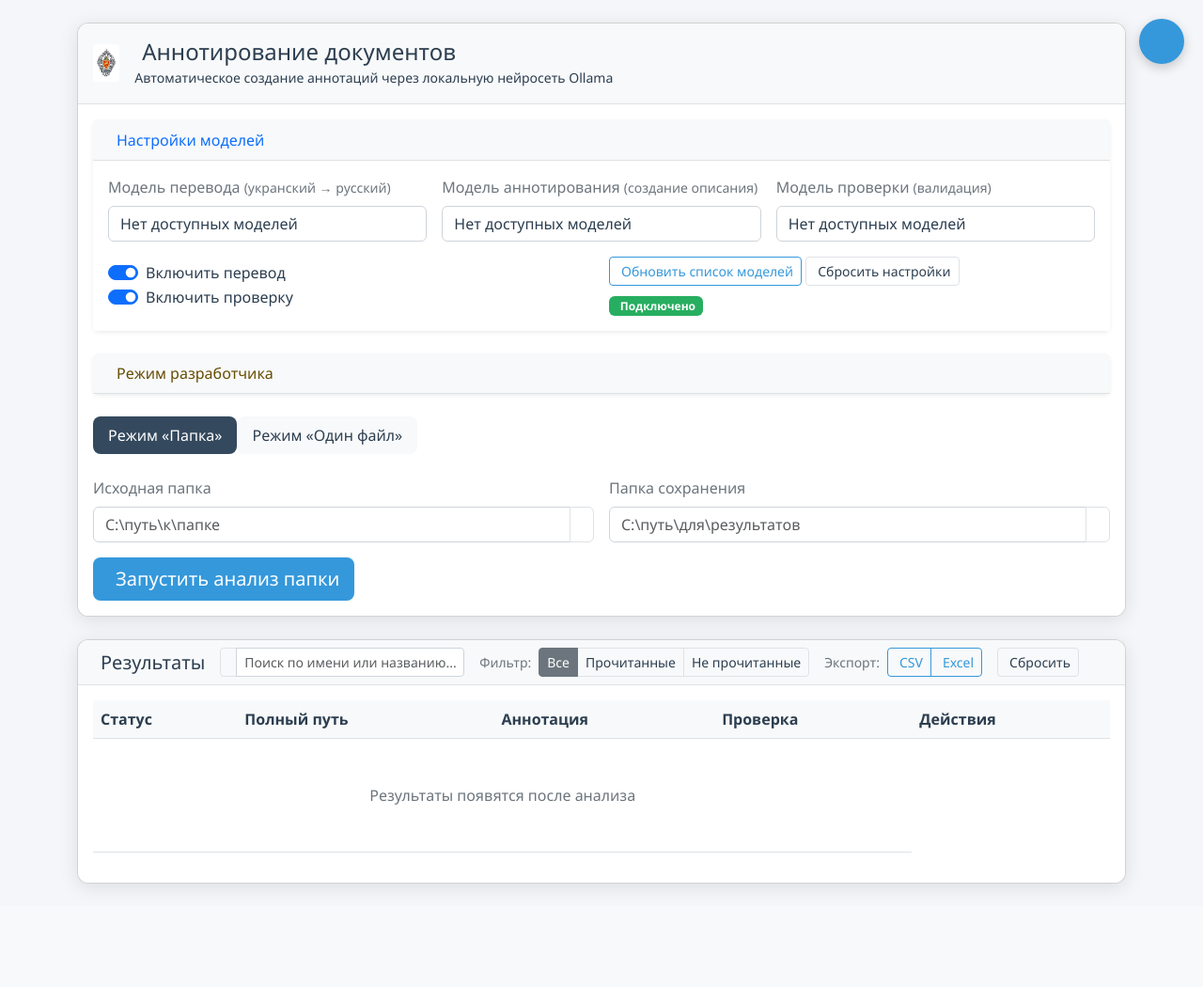
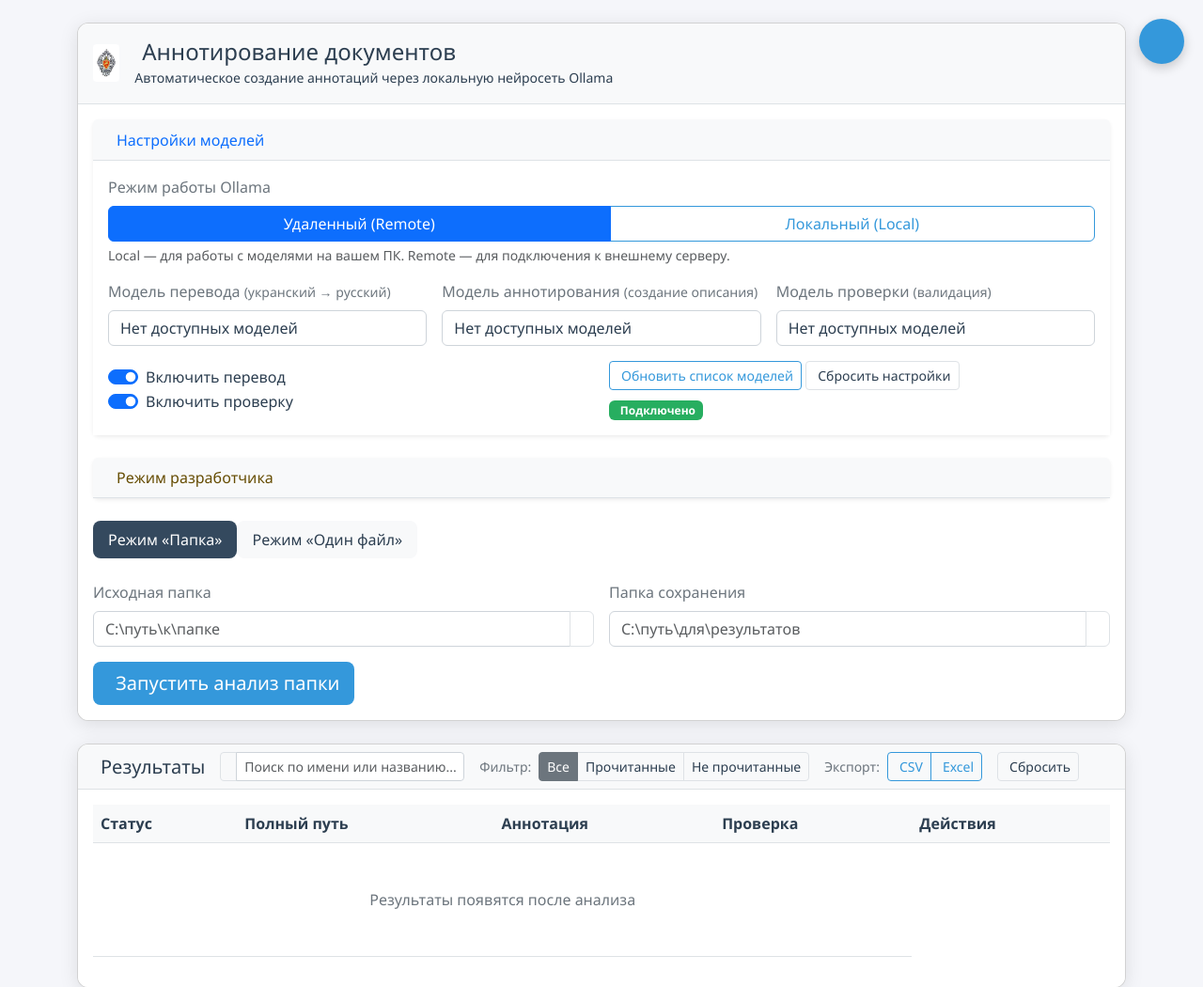
Before and after one commit to maratghldd/annotation, a FastAPI app: page / in a window 1280 px wide. Shown: the top 1050 px of the page at 94% size. Before the commit the page ends 947 px from the top, so only its background shows below. Run offline with FastAPI, Linux system fonts and the light colour scheme; data that the repository does not hold is empty; some libraries are stand-ins or nearby versions.

Commit message:
switching the mode ... is done through the interface

```diff
--- a/app.py
+++ b/app.py
@@ -66,7 +66,8 @@ def run_folder_analysis_task(
     enable_annotation: Optional[bool] = None,
     enable_review: Optional[bool] = None,
     max_annotation_chars: Optional[int] = None,
-    max_review_iterations: Optional[int] = None
+    max_review_iterations: Optional[int] = None,
+    mode: str = "remote"
 ):
     task_created_files[task_id] = []
     try:
@@ -79,17 +80,35 @@ def run_folder_analysis_task(
         def cancel_check():
             return task_cancelled.get(task_id, False)
 
+        # --- ВЫБОР КОНФИГУРАЦИИ ПО РЕЖИМУ ---
+        if mode == "local":
+            from config_local import ollama_local_config, local_pipeline_config
+            from core.ollama_local import OllamaLocalClient
+            current_ollama_config = ollama_local_config
+            current_pipeline_defaults = local_pipeline_config
+            ClientClass = OllamaLocalClient
+            log_callback = get_log_callback(task_id)
+            log_callback(f"\n🔌 Режим: LOCAL (локальная Ollama)")
+        else:
+            from config import ollama_config, pipeline_config
+            from core.ollama_models import OllamaClient
+            current_ollama_config = ollama_config
+            current_pipeline_defaults = pipeline_config
+            ClientClass = OllamaClient
+            log_callback = get_log_callback(task_id)
+            log_callback(f"\n🔌 Режим: REMOTE (удаленная Ollama)")
+        # ------------------------------------
+
         # Загружаем модели в оперативную память перед началом
-        log_callback = get_log_callback(task_id)
         log_callback("\n🔄 Загрузка моделей в оперативную память...")
 
         # Собираем уникальные модели для загрузки (чтобы не грузить одну модель 3 раза)
         models_to_load = set()
-        if enable_translation if enable_translation is not None else pipeline_config.enable_translation:
+        if enable_translation if enable_translation is not None else current_pipeline_defaults.enable_translation:
             models_to_load.add(translate_model)
-        if enable_annotation if enable_annotation is not None else pipeline_config.enable_annotation:
+        if enable_annotation if enable_annotation is not None else current_pipeline_defaults.enable_annotation:
             models_to_load.add(annotate_model)
-        if enable_review if enable_review is not None else pipeline_config.enable_review:
+        if enable_review if enable_review is not None else current_pipeline_defaults.enable_review:
             models_to_load.add(review_model)
 
         # Загружаем каждую уникальную модель только один раз
@@ -108,9 +127,9 @@ def run_folder_analysis_task(
 
                     # Увеличиваем таймаут для больших моделей (122B)
                     response = requests.post(
-                        f"{ollama_config.base_url}/api/generate",
+                        f"{current_ollama_config.base_url}/api/generate",
                         json=payload,
-                        verify=ollama_config.verify_ssl,
+                        verify=current_ollama_config.verify_ssl,
                         timeout=(10, 1800)  # 30 минут на генерацию для больших моделей
                     )
                     response.raise_for_status()
@@ -132,15 +151,15 @@ def run_folder_analysis_task(
 
         # Настройка pipeline с новыми параметрами
         pipe_config = PipelineConfig(
-            enable_translation=enable_translation if enable_translation is not None else pipeline_config.enable_translation,
-            enable_annotation=enable_annotation if enable_annotation is not None else pipeline_config.enable_annotation,
-            enable_review=enable_review if enable_review is not None else pipeline_config.enable_review,
-            max_annotation_chars=max_annotation_chars if max_annotation_chars is not None else pipeline_config.max_annotation_chars,
-            max_review_iterations=max_review_iterations if max_review_iterations is not None else pipeline_config.max_review_iterations
+            enable_translation=enable_translation if enable_translation is not None else current_pipeline_defaults.enable_translation,
+            enable_annotation=enable_annotation if enable_annotation is not None else current_pipeline_defaults.enable_annotation,
+            enable_review=enable_review if enable_review is not None else current_pipeline_defaults.enable_review,
+            max_annotation_chars=max_annotation_chars if max_annotation_chars is not None else current_pipeline_defaults.max_annotation_chars,
+            max_review_iterations=max_review_iterations if max_review_iterations is not None else current_pipeline_defaults.max_review_iterations
         )
 
-        ollama_client = OllamaClient(
-            base_url=ollama_config.base_url,
+        ollama_client = ClientClass(
+            base_url=current_ollama_config.base_url,
             config=model_config,
             pipeline_config=pipe_config  # Передаём конфигурацию pipeline
         )
@@ -227,13 +246,29 @@ def run_single_file_task(
     annotate_model: str,
     review_model: str,
     max_annotation_chars: Optional[int] = None,
-    max_review_iterations: Optional[int] = None
+    max_review_iterations: Optional[int] = None,
+    mode: str = "remote"
 ):
     try:
         tasks[task_id]["status"] = "running"
         output_dir.mkdir(parents=True, exist_ok=True)
         output_dirs[task_id] = output_dir
         source_folders[task_id] = str(file_path.parent)
+
+        # --- ВЫБОР КОНФИГУРАЦИИ ПО РЕЖИМУ ---
+        if mode == "local":
+            from config_local import ollama_local_config, local_pipeline_config
+            from core.ollama_local import OllamaLocalClient
+            current_ollama_config = ollama_local_config
+            current_pipeline_defaults = local_pipeline_config
+            ClientClass = OllamaLocalClient
+        else:
+            from config import ollama_config, pipeline_config
+            from core.ollama_models import OllamaClient
+            current_ollama_config = ollama_config
+            current_pipeline_defaults = pipeline_config
+            ClientClass = OllamaClient
+        # ------------------------------------
 
         # Настройка конфигурации моделей (все модели обязательны)
         model_config = OllamaModelConfig(
@@ -247,13 +282,13 @@ def run_single_file_task(
             enable_translation=True,
             enable_annotation=True,
             enable_review=True,
-            max_annotation_chars=max_annotation_chars if max_annotation_chars is not None else pipeline_config.max_annotation_chars,
-            max_review_iterations=max_review_iterations if max_review_iterations is not None else pipeline_config.max_review_iterations
+            max_annotation_chars=max_annotation_chars if max_annotation_chars is not None else current_pipeline_defaults.max_annotation_chars,
+            max_review_iterations=max_review_iterations if max_review_iterations is not None else current_pipeline_defaults.max_review_iterations
         )
 
         # Используем конфигурацию pipeline с переданными параметрами
-        ollama_client = OllamaClient(
-            base_url=ollama_config.base_url,
+        ollama_client = ClientClass(
+            base_url=current_ollama_config.base_url,
             config=model_config,
             pipeline_config=pipe_config
         )
@@ -316,6 +351,7 @@ class AnalyzeFolderRequest(BaseModel):
     enable_review: Optional[bool] = None
     max_annotation_chars: Optional[int] = None
     max_review_iterations: Optional[int] = None
+    mode: Optional[str] = "remote"
 
     @field_validator('translate_model', 'annotate_model', 'review_model')
     @classmethod
@@ -351,6 +387,7 @@ class RegenerateRequest(BaseModel):
     translate_model: str
     annotate_model: str
     review_model: str
+    mode: Optional[str] = "remote"
 
     @field_validator('translate_model', 'annotate_model', 'review_model')
     @classmethod
@@ -404,7 +441,8 @@ async def analyze_folder(req: AnalyzeFolderRequest, background_tasks: Background
         task_id, source, output,
         req.translate_model, req.annotate_model, req.review_model,
         req.enable_translation, req.enable_annotation, req.enable_review,
-        req.max_annotation_chars, req.max_review_iterations
+        req.max_annotation_chars, req.max_review_iterations,
+        req.mode
     )
     return {"task_id": task_id, "status": "pending"}
 
@@ -416,6 +454,7 @@ async def analyze_file(
     translate_model: Optional[str] = Form(None),
     annotate_model: Optional[str] = Form(None),
     review_model: Optional[str] = Form(None),
+    mode: Optional[str] = Form("remote"),
     max_annotation_chars: Optional[int] = Form(None),
     max_review_iterations: Optional[int] = Form(None)
 ):
@@ -444,7 +483,8 @@ async def analyze_file(
         run_single_file_task,
         task_id, file_path, output_dir,
         translate_model, annotate_model, review_model,
-        max_annotation_chars, max_review_iterations
+        max_annotation_chars, max_review_iterations,
+        mode
     )
     return {"task_id": task_id, "status": "pending"}
 
@@ -464,6 +504,17 @@ async def cancel_task(req: CancelTaskRequest):
 async def get_available_models():
     """Получить список доступных моделей из Ollama."""
     try:
+        # Определяем текущий режим из переменной окружения
+        current_mode = os.environ.get("OLLAMA_MODE", "remote")
+
+        # Используем конфигурацию в зависимости от режима
+        if current_mode == "local":
+            from config_local import ollama_local_config
+            current_config = ollama_local_config
+        else:
+            from config import ollama_config
+            current_config = ollama_config
+
         ollama = OllamaClient()
 
         # Получаем ВСЕ скачанные модели (это быстро)
@@ -480,7 +531,8 @@ async def get_available_models():
         return {
             "available_models": available,
             "active_models": active,
-            "base_url": ollama_config.base_url,
+            "base_url": current_config.base_url,
+            "current_mode": current_mode,
             "pipeline_config": {
                 "enable_translation": pipeline_config.enable_translation,
                 "enable_annotation": pipeline_config.enable_annotation,
@@ -495,6 +547,7 @@ async def get_available_models():
             "available_models": [],
             "active_models": [],
             "base_url": ollama_config.base_url,
+            "current_mode": os.environ.get("OLLAMA_MODE", "remote"),
             "pipeline_config": {},
             "error": str(e)
         }
@@ -572,7 +625,20 @@ async def regenerate_title(req: RegenerateRequest):
     if req.task_id not in task_results or req.task_id not in output_dirs:
         raise HTTPException(status_code=404, detail="Задача не найдена")
 
-    from core import OllamaClient, OllamaModelConfig
+    # --- ВЫБОР КОНФИГУРАЦИИ ПО РЕЖИМУ ---
+    if req.mode == "local":
+        from config_local import ollama_local_config
+        from core.ollama_local import OllamaLocalClient
+        current_ollama_config = ollama_local_config
+        ClientClass = OllamaLocalClient
+    else:
+        from config import ollama_config
+        from core.ollama_models import OllamaClient
+        current_ollama_config = ollama_config
+        ClientClass = OllamaClient
+    # ------------------------------------
+
+    from core import OllamaModelConfig
 
     # Настройка моделей (все модели обязательны)
     model_config = OllamaModelConfig(
@@ -581,7 +647,7 @@ async def regenerate_title(req: RegenerateRequest):
         review_model=req.review_model
     )
 
-    ollama = OllamaClient(base_url=ollama_config.base_url, config=model_config)
+    ollama = ClientClass(base_url=current_ollama_config.base_url, config=model_config)
 
     filename = sanitize_filename(req.file_name)
     base = output_dirs[req.task_id]
@@ -636,7 +702,20 @@ async def fix_review(req: RegenerateRequest):
     if req.task_id not in task_results or req.task_id not in output_dirs:
         raise HTTPException(status_code=404, detail="Задача не найдена")
 
-    from core import OllamaClient, OllamaModelConfig
+    # --- ВЫБОР КОНФИГУРАЦИИ ПО РЕЖИМУ ---
+    if req.mode == "local":
+        from config_local import ollama_local_config
+        from core.ollama_local import OllamaLocalClient
+        current_ollama_config = ollama_local_config
+        ClientClass = OllamaLocalClient
+    else:
+        from config import ollama_config
+        from core.ollama_models import OllamaClient
+        current_ollama_config = ollama_config
+        ClientClass = OllamaClient
+    # ------------------------------------
+
+    from core import OllamaModelConfig
 
     model_config = OllamaModelConfig(
         translate_model=req.translate_model,
@@ -644,7 +723,7 @@ async def fix_review(req: RegenerateRequest):
         review_model=req.review_model
     )
 
-    ollama = OllamaClient(base_url=ollama_config.base_url, config=model_config)
+    ollama = ClientClass(base_url=current_ollama_config.base_url, config=model_config)
 
     filename = sanitize_filename(req.file_name)
     base = output_dirs[req.task_id]
--- a/static/app.js
+++ b/static/app.js
@@ -93,6 +93,13 @@ async function loadModels() {
     availableModels = data.available_models || [];
     const activeModels = data.active_models || [];
     currentPipelineConfig = data.pipeline_config || {};
+
+    // Устанавливаем режим из ответа сервера
+    const currentMode = data.current_mode || 'remote';
+    const modeRadio = document.querySelector(`input[name="ollamaMode"][value="${currentMode}"]`);
+    if (modeRadio) {
+      modeRadio.checked = true;
+    }
 
     const populateSelect = (selectId) => {
       const select = $(selectId);
@@ -258,6 +265,9 @@ async function runFolderAnalysis() {
   $('progressBar').classList.add('progress-bar-animated');
 
   try {
+    // Получаем выбранный режим
+    const ollamaMode = document.querySelector('input[name="ollamaMode"]:checked')?.value || 'remote';
+
     const res = await fetch(`${API}/analyze-folder`, {
       method: 'POST',
       headers: { 'Content-Type': 'application/json' },
@@ -269,6 +279,7 @@ async function runFolderAnalysis() {
         review_model: $('reviewModel').value,
         enable_translation: $('enableTranslation').checked,
         enable_review: $('enableReview').checked,
+        mode: ollamaMode,  // Передаем режим
         // Параметры из режима разработчика
         max_annotation_chars: parseInt($('maxAnnotationChars').value) || 800,
         max_review_iterations: parseInt($('maxReviewIterations').value) || 2
@@ -366,6 +377,9 @@ async function stopFolderAnalysis() {
 async function handleFile(file) {
   if (!validateModels()) return;
 
+  // Получаем выбранный режим
+  const ollamaMode = document.querySelector('input[name="ollamaMode"]:checked')?.value || 'remote';
+
   const ext = (file.name || '').toLowerCase();
   if (!['.docx', '.doc', '.pdf'].some(e => ext.endsWith(e))) {
     return showValidationError('Поддерживаются только .docx, .doc, .pdf');
@@ -376,6 +390,7 @@ async function handleFile(file) {
   fd.append('translate_model', $('translateModel').value);
   fd.append('annotate_model', $('annotateModel').value);
   fd.append('review_model', $('reviewModel').value);
+  fd.append('mode', ollamaMode);  // Передаем режим
   // Передаём параметры из режима разработчика
   fd.append('max_annotation_chars', $('maxAnnotationChars').value || 800);
   fd.append('max_review_iterations', $('maxReviewIterations').value || 2);
@@ -575,6 +590,9 @@ async function doRegenerate(btn) {
   const fileName = btn.dataset.fileName || btn.dataset.originalName;
   if (!currentTaskId || !fileName) return;
 
+  // Получаем выбранный режим
+  const ollamaMode = document.querySelector('input[name="ollamaMode"]:checked')?.value || 'remote';
+
   const origHtml = btn.innerHTML;
   btn.disabled = true;
   btn.innerHTML = '<span class="spinner-border spinner-border-sm"></span>';
@@ -588,7 +606,8 @@ async function doRegenerate(btn) {
         file_name: fileName,
         translate_model: $('translateModel').value,
         annotate_model: $('annotateModel').value,
-        review_model: $('reviewModel').value
+        review_model: $('reviewModel').value,
+        mode: ollamaMode  // Передаем режим
       })
     });
     const data = await res.json();
@@ -616,6 +635,9 @@ async function fixReviewIssues(fileName) {
   if (!currentTaskId || !fileName) return;
   if (!validateModels()) return;
 
+  // Получаем выбранный режим
+  const ollamaMode = document.querySelector('input[name="ollamaMode"]:checked')?.value || 'remote';
+
   const row = document.querySelector(`tr[data-file="${fileName.replace(/"/g, '&quot;')}"]`);
   const fixBtn = row?.querySelector('.fix-review-btn');
   if (!fixBtn) return;
@@ -633,7 +655,8 @@ async function fixReviewIssues(fileName) {
         file_name: fileName,
         translate_model: $('translateModel').value,
         annotate_model: $('annotateModel').value,
-        review_model: $('reviewModel').value
+        review_model: $('reviewModel').value,
+        mode: ollamaMode  // Передаем режим
       })
     });
     const data = await res.json();
--- a/templates/index.html
+++ b/templates/index.html
@@ -331,6 +331,21 @@
           </div>
           <div class="collapse show" id="modelSettings">
             <div class="card-body">
+              <!-- Переключатель режима Local/Remote -->
+              <div class="mb-3">
+                <label class="form-label">Режим работы Ollama</label>
+                <div class="btn-group w-100" role="group">
+                  <input type="radio" class="btn-check" name="ollamaMode" id="modeRemote" value="remote" checked>
+                  <label class="btn btn-outline-primary" for="modeRemote">Удаленный (Remote)</label>
+
+                  <input type="radio" class="btn-check" name="ollamaMode" id="modeLocal" value="local">
+                  <label class="btn btn-outline-primary" for="modeLocal">Локальный (Local)</label>
+                </div>
+                <div class="form-text">
+                  Local — для работы с моделями на вашем ПК. Remote — для подключения к внешнему серверу.
+                </div>
+              </div>
+
               <div class="row g-3 mb-3">
                 <div class="col-md-4">
                   <label class="form-label">Модель перевода <small class="text-muted">(укранский → русский)</small></label>
```
